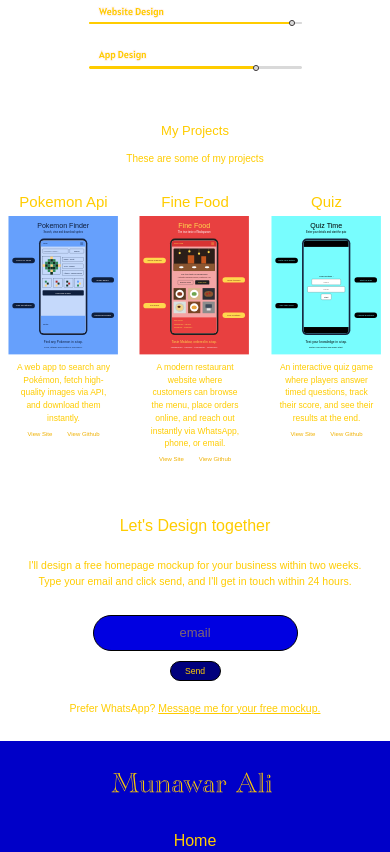
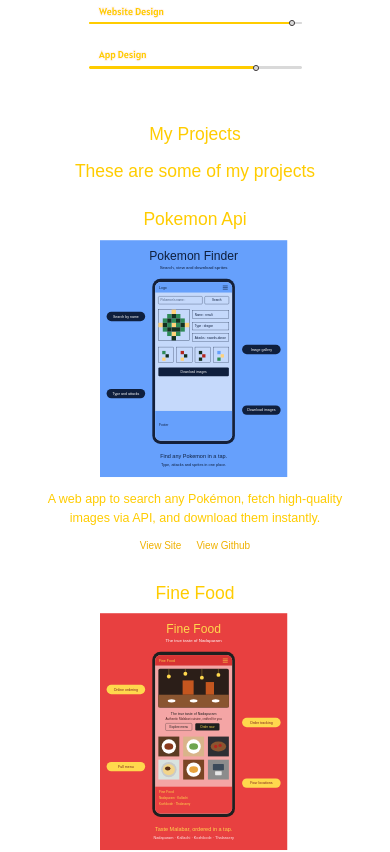
Before and after one commit to Webmav/my-portfolio, a React (Vite) app: page / in a window 390 px wide. Shown: the part 960-1812 px from the top of the page. Built offline with nearby package versions, Linux system fonts and the light colour scheme; a web font is replaced by a local one.

Commit message:
Made some overall style changes (size) to project card and minor size and space styles to project.

```diff
--- a/src/App.jsx
+++ b/src/App.jsx
@@ -32,3 +32,6 @@ export default function App() {
         </Router>
   )
 }
+
+
+//Project slider
--- a/src/components/ProjectCard.jsx
+++ b/src/components/ProjectCard.jsx
@@ -5,7 +5,7 @@ const ProjectCard = ( {projectNumber} ) => {
 
     return(
             <div>
-                <h1 className='justify-self-center text-[15px] md:text-[22.5px] my-[2.5px] md:my-[10px] '> { projects[projectNumber].title } </h1>
+                <h1 className='justify-self-center text-[17.5px] md:text-[22.5px] my-[7.5px] md:my-[10px] '> { projects[projectNumber].title } </h1>
 
                 <NavLink
                     to={`${projects[projectNumber].liveLink}`}
@@ -14,17 +14,17 @@ const ProjectCard = ( {projectNumber} ) => {
                     <img
                         src={ projects[projectNumber].imgSrc }
                         alt=""
-                        className='justify-self-center self-center w-[112px] md:w-[300px] h-[140px] md:h-[350px]'
+                        className='justify-self-center self-center w-[190px] md:w-[300px] h-[240px] md:h-[350px]'
                     />
                 </NavLink>
 
                 {/* <h3 className='text-[5px] md:text-[10px] my-[10px] md:mt-[10px] ml-[15px] md:ml-[10px] '>{ projects[projectNumber].category }</h3> */}
 
-                <p className="my-[5px] md:my-[15px] justify-self-center self-center text-center text-[8.5px] md:text-[15px] max-w-[95px] md:max-w-[230px]">
+                <p className="my-[10px] md:my-[15px] justify-self-center self-center text-center text-[12.5px] md:text-[15px] max-w-[300px] md:max-w-[230px]">
                     { projects[projectNumber].description }
                 </p>
 
-                <div className='flex text-[6px] md:text-[10px] justify-self-center gap-[15px] text-yellow-500 md:my-[15px] '>
+                <div className='flex text-[10px] md:text-[10px] justify-self-center gap-[15px] text-yellow-500 md:my-[15px] '>
                     <NavLink
                         to={`${projects[projectNumber].liveLink}`}
                         className="grid"
--- a/src/components/Projects.jsx
+++ b/src/components/Projects.jsx
@@ -18,9 +18,9 @@ export default function Projects() {
 
     return(
         <div className="grid justify-items-center py-[25px] md:py-[50px] ">
-            <h1 className="text-[13px] md:text-[25px] ">My Projects</h1>
+            <h1 className="text-[17.5px] md:text-[25px] ">My Projects</h1>
 
-            <p className="mbs-[10px] md:mbs-[25px] text-[10px] md:text-[21px] ">These are some of my projects</p>
+            <p className="mbs-[10px] md:mbs-[25px] text-[17.5px] md:text-[15px] ">These are some of my projects</p>
 
             {/* <div className="flex mbs-[10px] md:mbs-[25px] gap-[10.5px] md:gap-[10px] ">
                 <button className="border border-white rounded-[100vw] bg-accent-800 py-[3.42px] md:py-[5.35px] md:px-[13.5px] px-[8.5px] text-[6.67px] md:text-[10px] hover:bg-accent-900 hover:text-primary-50 ">All</button>
@@ -29,7 +29,7 @@ export default function Projects() {
                 <button className="border border-white rounded-[100vw] bg-accent-800 py-[3.42px] md:py-[5.35px] md:px-[13.5px] px-[8.5px] text-[6.67px] md:text-[10px] hover:bg-accent-900 hover:text-primary-50 ">App Design</button>
             </div> */}
 
-            <div className='flex flex-wrap justify-center mt-[22.67px] md:mt-[33px] mx-[5px] sm:gap-[33px] shrink-0' id='project-wrapper'>
+            <div className='flex flex-wrap justify-center mt-[15px] md:mt-[33px] mx-[5px] sm:gap-[33px] shrink-0' id='project-wrapper'>
                 <ProjectCard projectNumber={'0'} />
                 <ProjectCard projectNumber={'1'} />
                 <ProjectCard projectNumber={'2'} />
```
